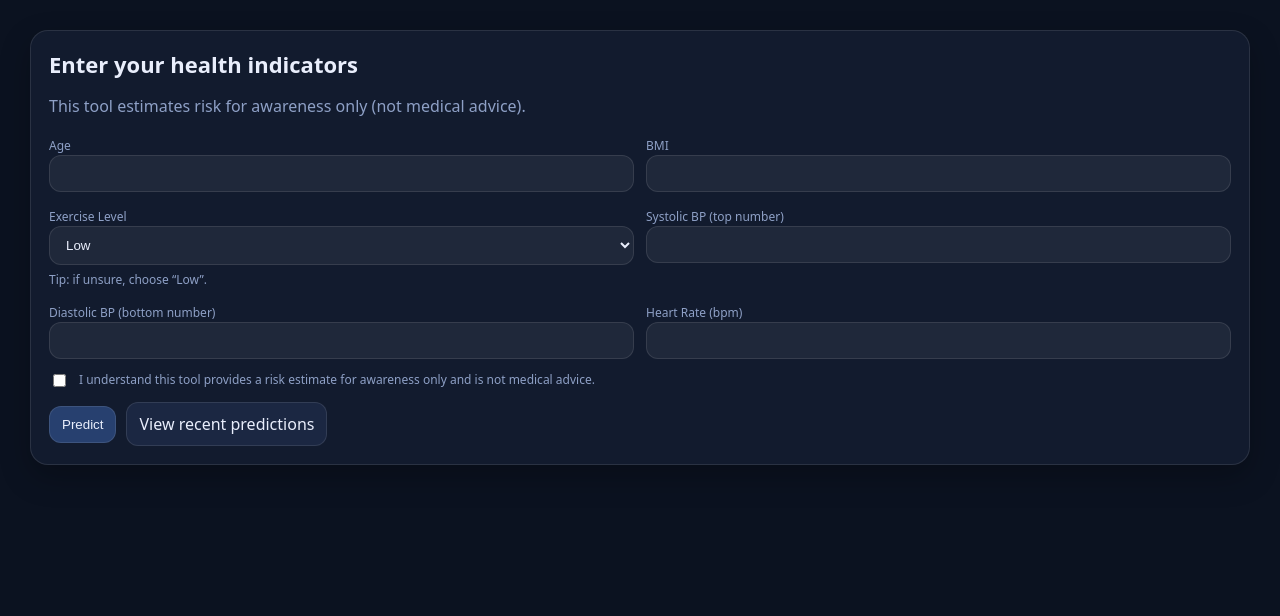
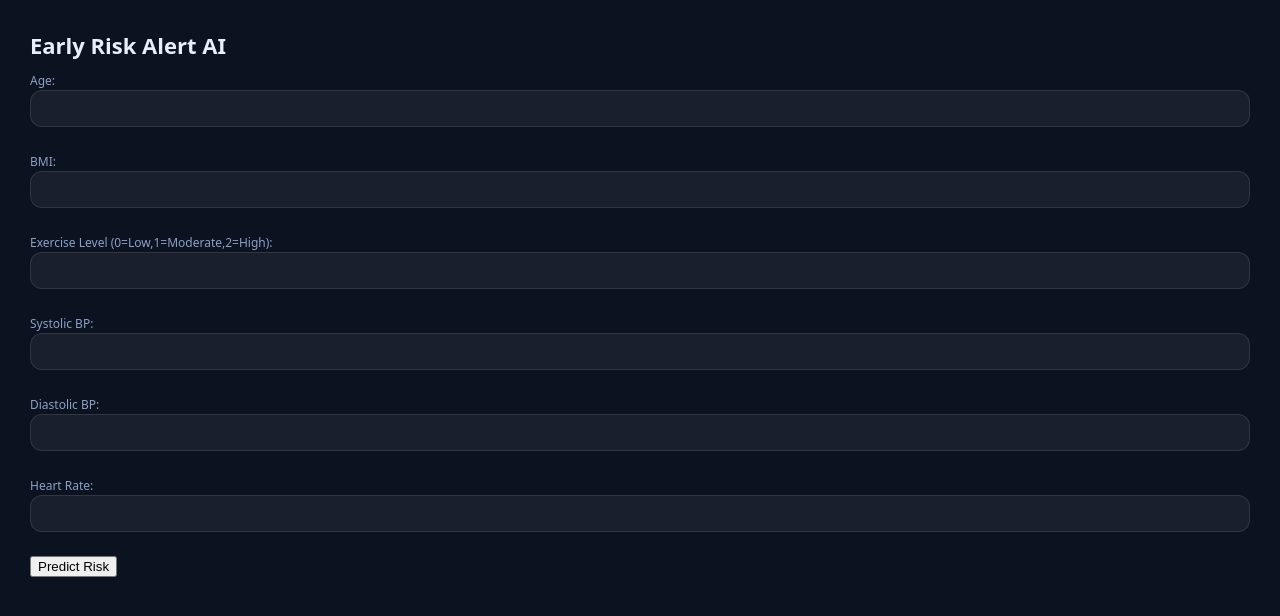
Before and after one commit to ayden611/early-risk-alert-ai, a Flask app: template templates/index.html in a window 1280 px wide. Shown: the part 52-668 px from the top of the page. Run offline with Flask 3, Linux system fonts and the light colour scheme; the template is opened without the code that fills it, so the values that code supplies are empty; parts of the project's set-up code (start-up, migrations or seed data) failed here and were passed over.

Commit message:
Update index.html

```diff
--- a/templates/index.html
+++ b/templates/index.html
@@ -1,70 +1,29 @@
 {% extends "base.html" %}
+
 {% block content %}
 
-<div class="card">
-  <h1>Enter your health indicators</h1>
-  <p class="muted">This tool estimates risk for awareness only (not medical advice).</p>
+<h1>Early Risk Alert AI</h1>
 
-  <form method="POST" class="grid">
-    <div>
-      <label>Age</label>
-      <input name="age" type="number" step="any" required value="{{ form.age }}">
-    </div>
+<form method="POST" action="/api/v1/predict">
+    <label>Age:</label><br>
+    <input name="age" type="number" required><br><br>
 
-    <div>
-      <label>BMI</label>
-      <input name="bmi" type="number" step="any" required value="{{ form.bmi }}">
-    </div>
+    <label>BMI:</label><br>
+    <input name="bmi" type="number" step="any" required><br><br>
 
-    <div>
-      <label>Exercise Level</label>
-      <select name="exercise_level">
-        <option {% if form.exercise_level == "Low" %}selected{% endif %}>Low</option>
-        <option {% if form.exercise_level == "Moderate" %}selected{% endif %}>Moderate</option>
-        <option {% if form.exercise_level == "High" %}selected{% endif %}>High</option>
-      </select>
-      <div class="hint">Tip: if unsure, choose “Low”.</div>
-    </div>
+    <label>Exercise Level (0=Low,1=Moderate,2=High):</label><br>
+    <input name="exercise_level" type="number" min="0" max="2" required><br><br>
 
-    <div>
-      <label>Systolic BP (top number)</label>
-      <input name="systolic_bp" type="number" step="any" required value="{{ form.systolic_bp }}">
-    </div>
+    <label>Systolic BP:</label><br>
+    <input name="systolic_bp" type="number" required><br><br>
 
-    <div>
-      <label>Diastolic BP (bottom number)</label>
-      <input name="diastolic_bp" type="number" step="any" required value="{{ form.diastolic_bp }}">
-    </div>
+    <label>Diastolic BP:</label><br>
+    <input name="diastolic_bp" type="number" required><br><br>
 
-    <div>
-      <label>Heart Rate (bpm)</label>
-      <input name="heart_rate" type="number" step="any" required value="{{ form.heart_rate }}">
-    </div>
+    <label>Heart Rate:</label><br>
+    <input name="heart_rate" type="number" required><br><br>
 
-    <div class="full">
-      <label class="check">
-        <input name="ack" type="checkbox" {% if form.ack %}checked{% endif %}>
-        <span>I understand this tool provides a risk estimate for awareness only and is not medical advice.</span>
-      </label>
-    </div>
-
-    <div class="full actions">
-      <button class="btn primary" type="submit">Predict</button>
-      <a class="btn" href="{{ url_for('history') }}">View recent predictions</a>
-    </div>
-  </form>
-</div>
-
-{% if prediction %}
-  <div class="card">
-    <h2>Result</h2>
-    <div class="result">
-      <div class="pill {{ 'bad' if prediction=='High' else 'good' }}">
-        Risk Level: {{ prediction }}
-      </div>
-      <div class="muted">Probability (High Risk): <b>{{ probability_pct }}%</b></div>
-    </div>
-  </div>
-{% endif %}
+    <button type="submit">Predict Risk</button>
+</form>
 
 {% endblock %}
```
